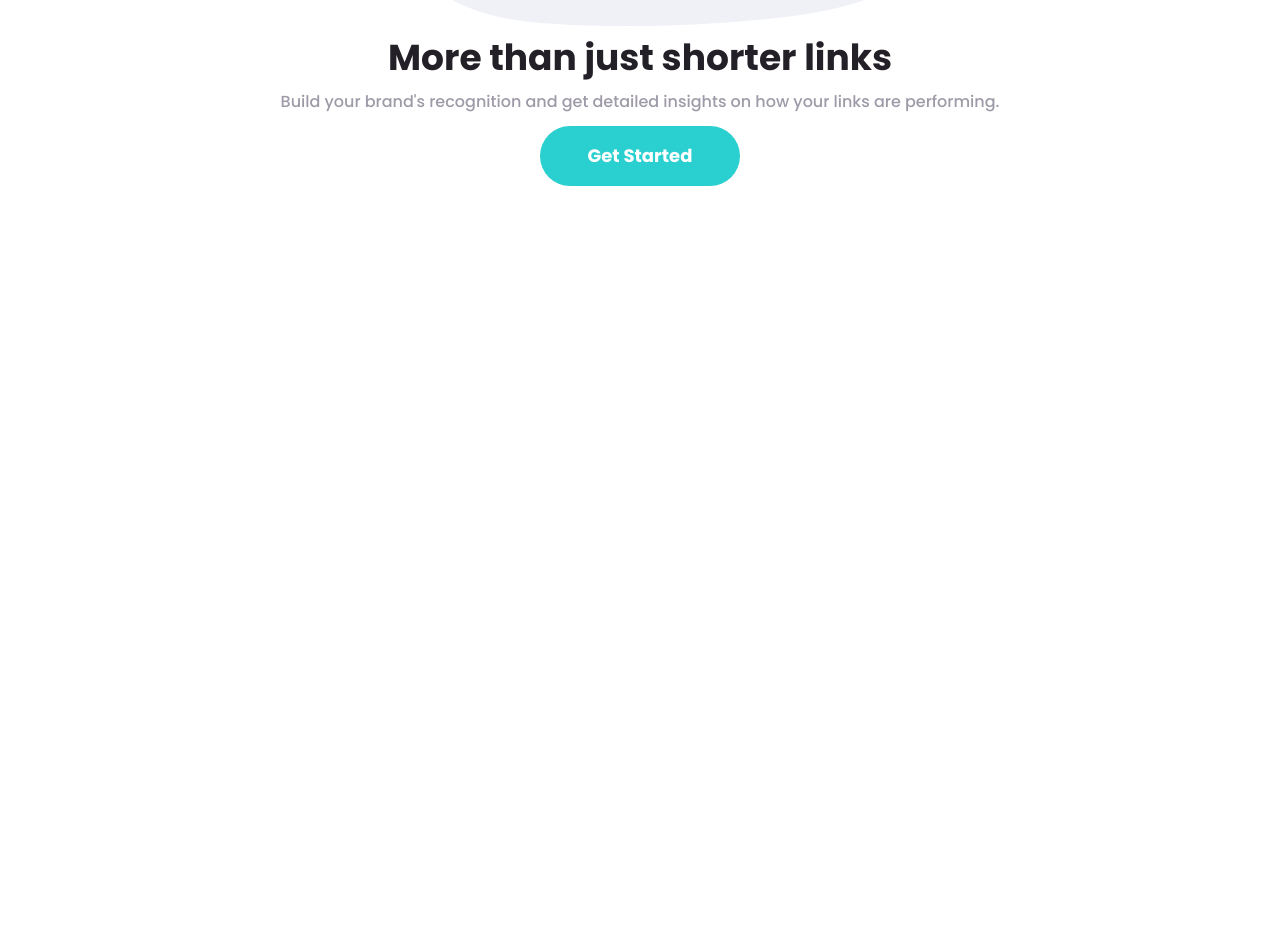
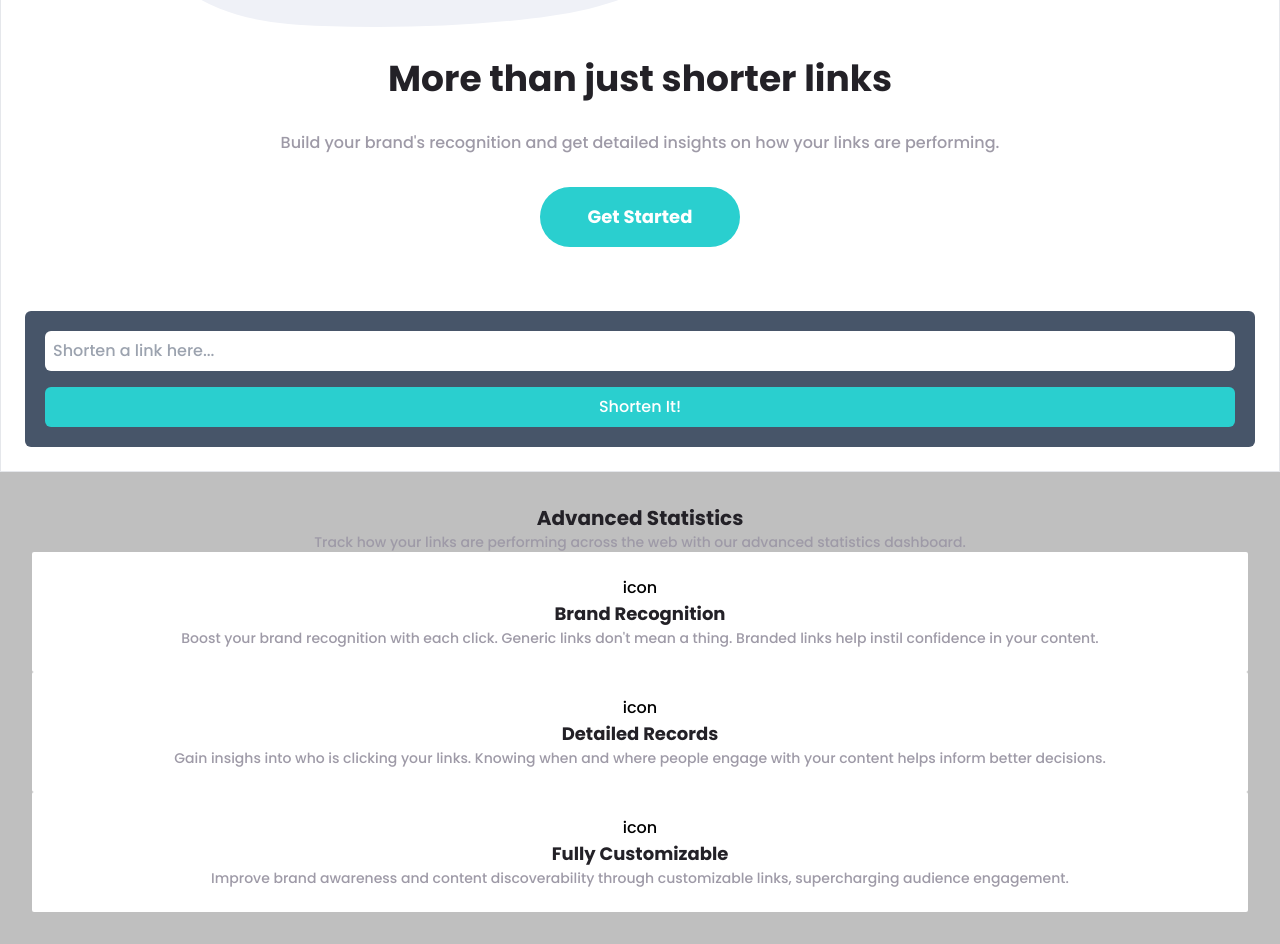
Before and after one commit to notFaceroll/URL-shortening-landing-page, a React (Create React App) app: page / in a window 1280 px wide. Shown: the part 560-1504 px from the top of the page. Before the commit the page ends 800 px from the top, so only its background shows below. Built offline with nearby package versions, Linux system fonts and the light colour scheme.

Commit message:
Added second session and styles

```diff
--- a/src/App.js
+++ b/src/App.js
@@ -1,12 +1,14 @@
 import React, { Fragment } from 'react';
 import Header from './components/Header';
 import UrlShorter from './components/UrlShorter';
+import Features from './components/Features';
 
 function App() {
   return (
     <Fragment>
       <Header />
       <UrlShorter />
+      <Features />
     </Fragment>
   );
 }
--- /dev/null
+++ b/src/components/FeatureCardElements.js
@@ -0,0 +1,17 @@
+import React from 'react';
+
+export const Card = ({ children }) => {
+  return <div className="rounded-sm p-6 bg-white text-center">{children}</div>;
+};
+
+export const Title = ({ children }) => {
+  return (
+    <h3 className="font-semibold text-neutral-veryDarkViolet text-lg">
+      {children}
+    </h3>
+  );
+};
+
+export const Description = ({ children }) => {
+  return <p className=" text-neutral-grayishViolet text-sm">{children}</p>;
+};
--- /dev/null
+++ b/src/components/Features.js
@@ -0,0 +1,38 @@
+import React from 'react';
+import { Card, Title, Description } from './FeatureCardElements';
+
+export default function Features(props) {
+  return (
+    <section className='p-8 text-center bg-neutral-gray'>
+      <h2 className=' text-neutral-veryDarkViolet font-semibold text-xl'>Advanced Statistics</h2>
+      <Description>
+        Track how your links are performing across the web with our advanced
+        statistics dashboard.
+      </Description>
+      <Card>
+        <div>icon</div>
+        <Title>Brand Recognition</Title>
+        <Description>
+          Boost your brand recognition with each click. Generic links don't mean
+          a thing. Branded links help instil confidence in your content.
+        </Description>
+      </Card>
+      <Card>
+        <div>icon</div>
+        <Title>Detailed Records</Title>
+        <Description>
+          Gain insighs into who is clicking your links. Knowing when and where
+          people engage with your content helps inform better decisions.
+        </Description>
+      </Card>
+      <Card>
+        <div>icon</div>
+        <Title>Fully Customizable</Title>
+        <Description>
+          Improve brand awareness and content discoverability through
+          customizable links, supercharging audience engagement.
+        </Description>
+      </Card>
+    </section>
+  );
+}
--- a/src/components/UrlShorter.js
+++ b/src/components/UrlShorter.js
@@ -3,7 +3,8 @@ import heroLogo from '../assets/illustration-working.svg';
 
 export default function UrlShorter(props) {
   return (
-    <main className="flex flex-col items-center p-6 gap-3">
+    <main className="p-6 grid grid-cols-1 auto-rows-min gap-16 border">
+      <div className='flex flex-col gap-8'>
         <div>
           <img src={heroLogo} alt="" />
         </div>
@@ -16,10 +17,15 @@ export default function UrlShorter(props) {
         </p>
         <button
           aria-label="Get Started"
-        className="rounded-full bg-primary-cyan py-4 px-12 text-lg font-semibold text-white"
+          className="place-self-center rounded-full bg-primary-cyan py-4 px-12 text-lg font-semibold text-white"
         >
           Get Started
         </button>
+      </div>
+      <div className='flex flex-col p-5 self-center gap-4 rounded-md bg-slate-600 w-full'>
+        <input className='rounded-md p-2' type='text' placeholder='Shorten a link here...'/>
+        <button className='p-2 bg-primary-cyan rounded-md text-white'>Shorten It!</button>
+      </div>
     </main>
   );
 }
```
Lines whose indentation alone changed are shown as unchanged.
